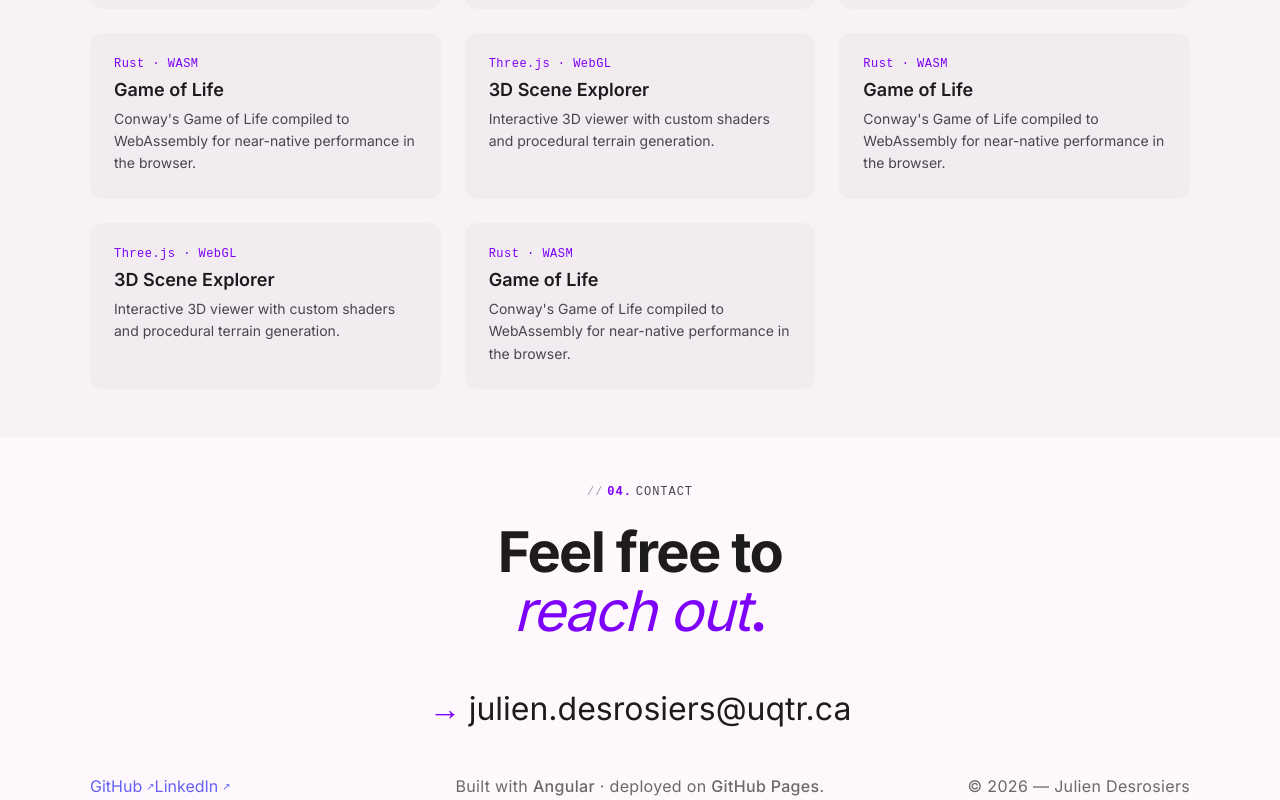
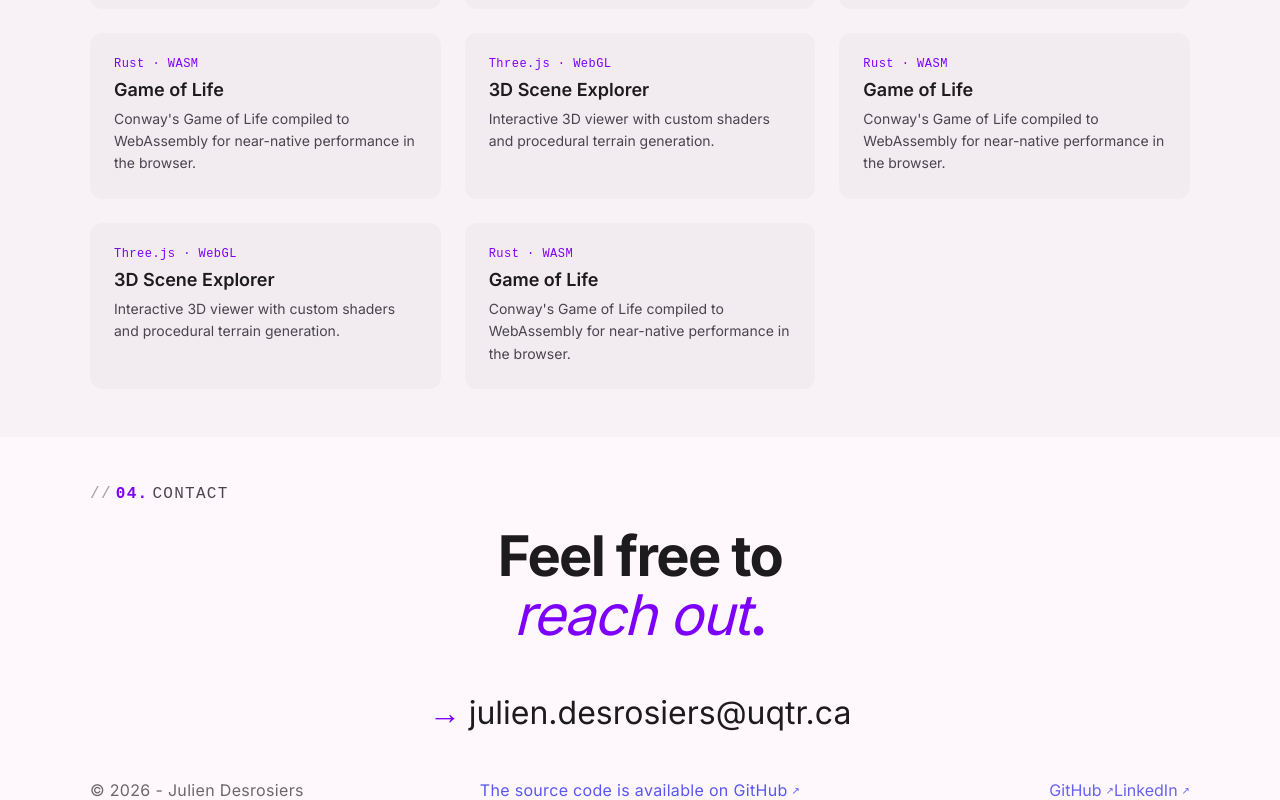
Before and after one commit to JulienDes/portfolio, an Angular app: page /#contact in a window 1280 px wide. Shown: the part 2328-3128 px from the top of the page. Built offline with nearby package versions, Linux system fonts and the light colour scheme.

Commit message:
chore: modified footer layout and home-page

```diff
--- a/src/app/core/layout/footer/footer.ts
+++ b/src/app/core/layout/footer/footer.ts
@@ -6,6 +6,26 @@ import { LangService } from '../../lang/lang';
   template: `
     <footer class="site-footer">
       <div class="footer-inner">
+        <!-- LEFT: copyright -->
+        <p class="footer-meta mono footer-copyright">© {{ year }} - Julien Desrosiers</p>
+
+        <!-- CENTER: ASCII AI agent + source code text -->
+        <p class="footer-meta mono footer-source">
+          <a
+            href="https://github.com/JulienDes/portfolio"
+            target="_blank"
+            rel="noopener noreferrer"
+          >
+            {{
+              lang.t(
+                'The source code is available on GitHub',
+                'Le code source est disponible sur GitHub'
+              )
+            }}<span class="footer-arr">↗</span>
+          </a>
+        </p>
+
+        <!-- RIGHT: links -->
         <div class="footer-links mono">
           <a href="https://github.com/JulienDes" target="_blank" rel="noopener noreferrer">
             GitHub <span class="footer-arr">↗</span>
@@ -18,13 +38,6 @@ import { LangService } from '../../lang/lang';
             LinkedIn <span class="footer-arr">↗</span>
           </a>
         </div>
-        <p class="footer-meta mono footer-center">
-          {{ lang.t('Built with', 'Conçu avec') }}
-          <strong>Angular</strong>
-          {{ lang.t('· deployed on', '· déployé sur') }}
-          <span class="footer-accent">GitHub Pages</span>.
-        </p>
-        <p class="footer-meta mono footer-copyright">© {{ year }} — Julien Desrosiers</p>
       </div>
     </footer>
   `,
@@ -57,14 +70,59 @@ import { LangService } from '../../lang/lang';
         }
       }
 
+      /* LEFT */
+      .footer-copyright {
+        text-align: left;
+        margin: 0;
+        opacity: 0.65;
+        letter-spacing: 0.02em;
+        font-family: sys.$font-mono;
+
+        @media (max-width: 800px) {
+          text-align: center;
+          order: 3;
+        }
+      }
+
+      .footer-source {
+        margin: 0;
+        opacity: 0.55;
+        letter-spacing: 0.02em;
+        font-family: sys.$font-mono;
+        white-space: nowrap;
+        font-size: sys.$label-small;
+
+        a {
+          color: sys.$on-surface-variant;
+          text-decoration: none;
+          display: inline-flex;
+          align-items: center;
+          gap: 4px;
+          transition:
+            color 150ms ease,
+            opacity 150ms ease;
+
+          &:hover {
+            color: sys.$primary;
+            opacity: 1;
+          }
+        }
+
+        @media (max-width: 800px) {
+          white-space: normal;
+          text-align: center;
+        }
+      }
+
+      /* RIGHT */
       .footer-links {
         display: flex;
         gap: sp.$lg;
-        justify-content: flex-start;
+        justify-content: flex-end;
 
         @media (max-width: 800px) {
           justify-content: center;
-          order: 1;
+          order: 2;
         }
 
         a {
@@ -95,27 +153,6 @@ import { LangService } from '../../lang/lang';
         }
       }
 
-      .footer-center {
-        text-align: center;
-        white-space: nowrap;
-        padding: 0 sp.$lg;
-
-        @media (max-width: 800px) {
-          white-space: normal;
-          padding: 0;
-          order: 2;
-        }
-      }
-
-      .footer-copyright {
-        text-align: right;
-
-        @media (max-width: 800px) {
-          text-align: center;
-          order: 3;
-        }
-      }
-
       .footer-meta {
         margin: 0;
         opacity: 0.65;
--- a/src/app/features/home/pages/home-page/home-page.html
+++ b/src/app/features/home/pages/home-page/home-page.html
@@ -299,6 +299,7 @@
     </p>
 
     <!-- CTA heading -->
+    <div class="contact-center">
       <h2 class="contact-cta">
         {{ lang.t('Feel free to', "N'hésitez pas") }}<br />
         <em class="contact-accent">{{ lang.t('reach out', 'à me contacter') }}</em
@@ -327,4 +328,5 @@
         >
       </div>
     </div>
+  </div>
 </section>
--- a/src/app/features/home/pages/home-page/home-page.scss
+++ b/src/app/features/home/pages/home-page/home-page.scss
@@ -174,23 +174,28 @@
 // ── Contact section ───────────────────────────────────────────────────────────
 
 .contact-section {
-  text-align: center;
   padding-bottom: sp.$xl-2;
 }
 
 .contact-eyebrow {
   display: flex;
-  align-items: center;
-  justify-content: center;
+  align-items: left;
   gap: sp.$xs;
   margin: 0 0 sp.$lg;
-  font-size: 0.75rem;
+  font-size: sys.$label-medium;
   letter-spacing: 0.08em;
 }
 
 .contact-eyebrow-num {
   color: sys.$primary;
   font-weight: 600;
+}
+
+.contact-center {
+  display: flex;
+  flex-direction: column;
+  align-items: center;
+  text-align: center;
 }
 
 .contact-cta {
```
Lines whose indentation alone changed are shown as unchanged.
